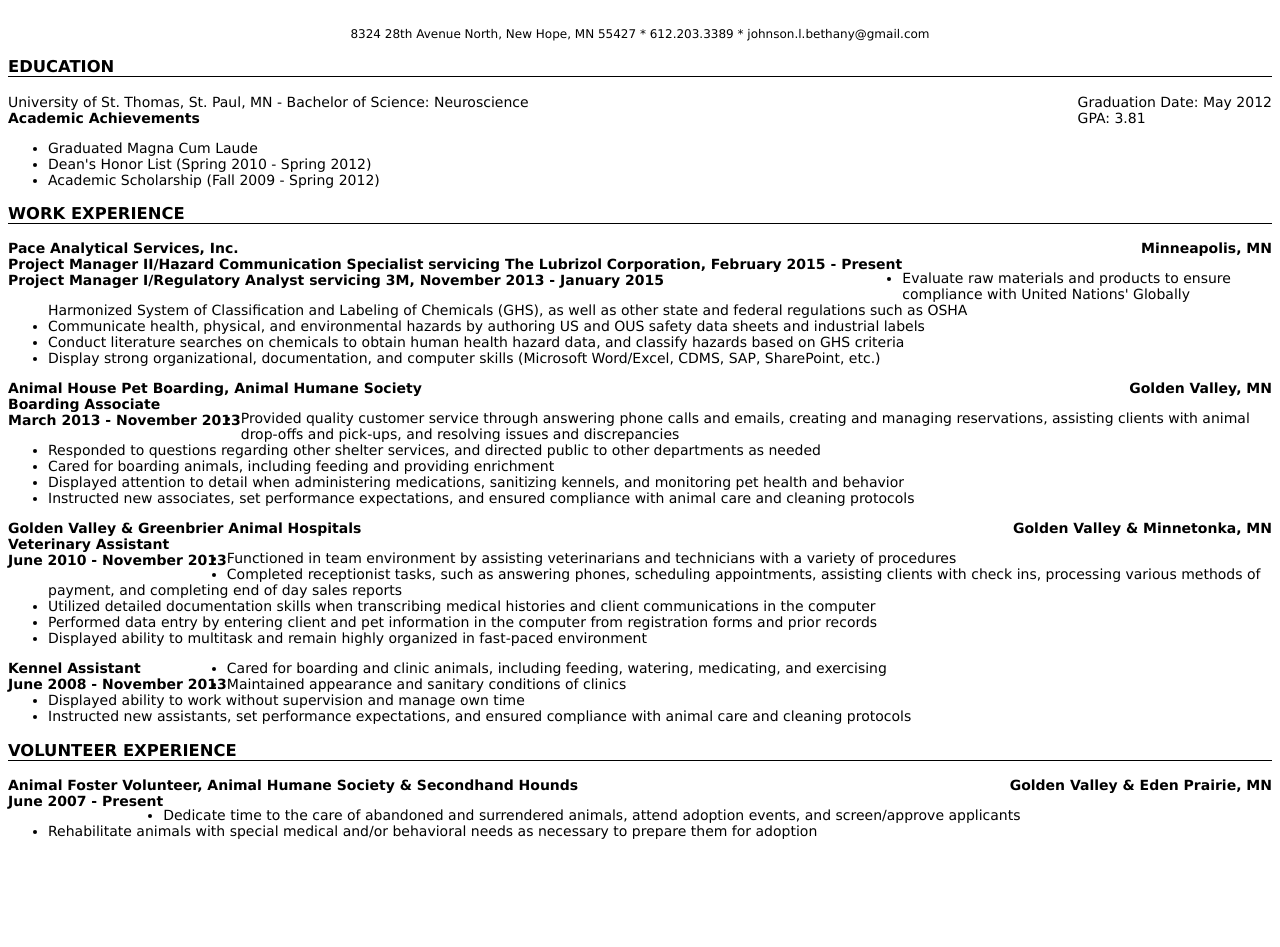
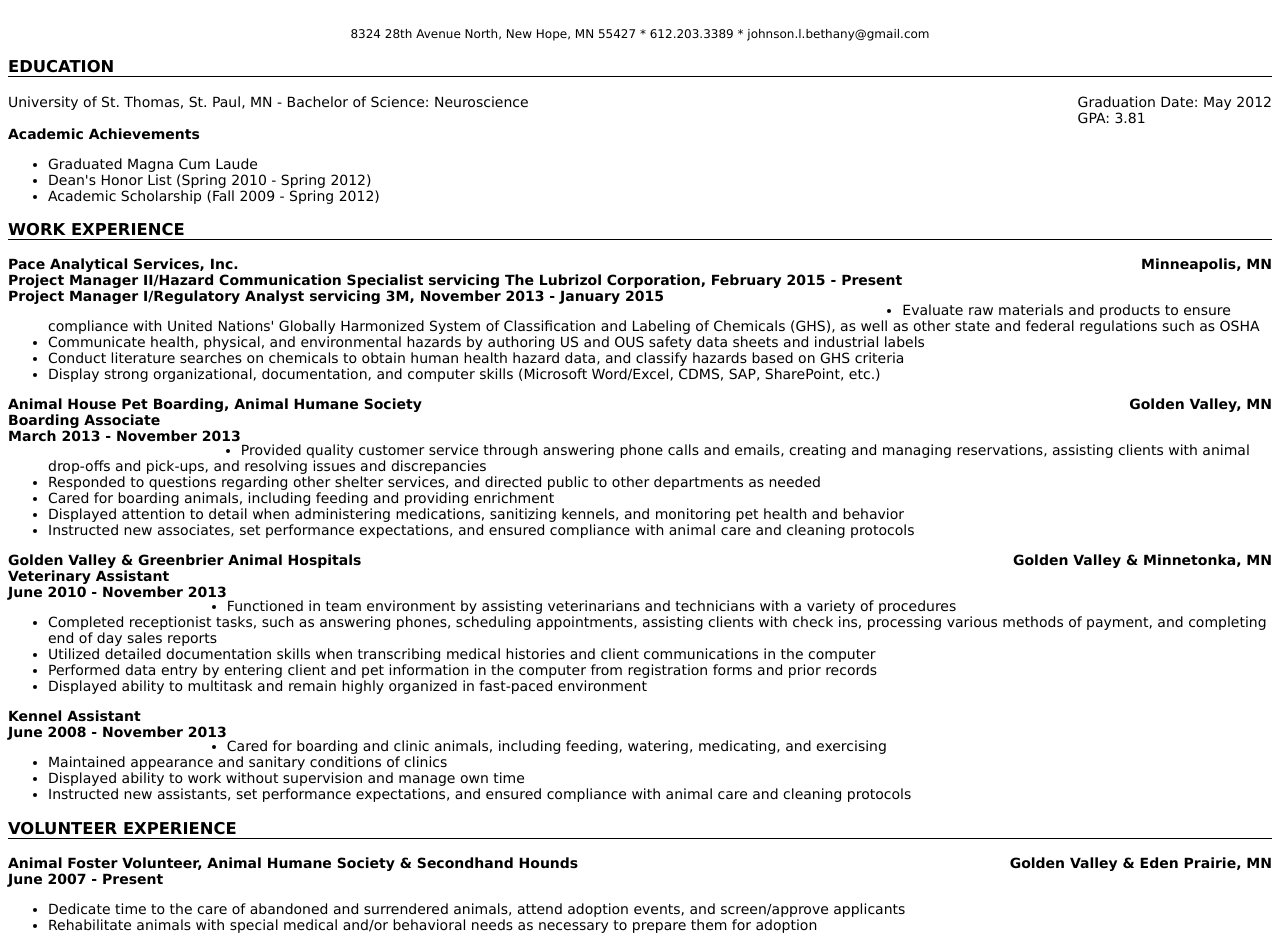
Before and after one commit to bljohnson/bljohnson.github.io, a plain HTML site: page index.html in a window 1280 px wide. Shown: the part 83-1030 px from the top of the page. Before the commit the page ends 936 px from the top, so only its background shows below. Drawn offline with Linux system fonts and the light colour scheme.

Commit message:
Update index.html

```diff
--- a/index.html
+++ b/index.html
@@ -14,7 +14,7 @@
 <div class="education">
 <h3>EDUCATION</h3>
 <p><span class="left">University of St. Thomas, St. Paul, MN - Bachelor of Science: Neuroscience</span><span class="right">Graduation Date: May 2012<br>
-GPA: 3.81</span><br>
+GPA: 3.81</span><br><br>
 <strong>Academic Achievements</strong>
 	<ul>
 	   	<li>Graduated Magna Cum Laude</li>
@@ -27,7 +27,7 @@ GPA: 3.81</span><br>
 <h3>WORK EXPERIENCE</h3>
 <p><strong><span class="left">Pace Analytical Services, Inc.</span><span class="right">Minneapolis, MN</span><br>
 <span class="left">Project Manager II/Hazard Communication Specialist servicing The Lubrizol Corporation, February 2015 - Present<br>
-Project Manager I/Regulatory Analyst servicing 3M, November 2013 - January 2015</span></strong>
+Project Manager I/Regulatory Analyst servicing 3M, November 2013 - January 2015</span></strong><br>
 	<ul>
 	   	<li>Evaluate raw materials and products to ensure compliance with United Nations' Globally Harmonized System of Classification and Labeling of Chemicals (GHS), as well as other state and federal regulations such as OSHA</li>
 	   	<li>Communicate health, physical, and environmental hazards by authoring US and OUS safety data sheets and industrial labels</li>
@@ -37,7 +37,7 @@ Project Manager I/Regulatory Analyst servicing 3M, November 2013 - January 2015<
 </p>
 <p><strong><span class="left">Animal House Pet Boarding, Animal Humane Society</span><span class="right">Golden Valley, MN</span><br>
 <span class="left">Boarding Associate<br>
-March 2013 - November 2013</span></strong>
+March 2013 - November 2013</span></strong><br>
 	<ul>
 		<li>Provided quality customer service through answering phone calls and emails, creating and managing reservations, assisting clients with animal drop-offs and pick-ups, and resolving issues and discrepancies</li>
 		<li>Responded to questions regarding other shelter services, and directed public to other departments as needed</li>
@@ -48,7 +48,7 @@ March 2013 - November 2013</span></strong>
 </p>
 <p><strong><span class="left">Golden Valley & Greenbrier Animal Hospitals</span><span class="right">Golden Valley & Minnetonka, MN</span><br>
 <span class="left">Veterinary Assistant<br>
-June 2010 - November 2013</span></strong>
+June 2010 - November 2013</span></strong><br>
 	<ul>
 		<li>Functioned in team environment by assisting veterinarians and technicians with a variety of procedures</li>
 		<li>Completed receptionist tasks, such as answering phones, scheduling appointments, assisting clients with check ins, processing various methods of payment, and completing end of day sales reports</li>
@@ -57,7 +57,7 @@ June 2010 - November 2013</span></strong>
 		<li>Displayed ability to multitask and remain highly organized in fast-paced environment</li>
 	</ul>
 	<strong><span class="left">Kennel Assistant<br>
-	June 2008 - November 2013</span></strong>
+	June 2008 - November 2013</span></strong><br>
 	<ul>
 		<li>Cared for boarding and clinic animals, including feeding, watering, medicating, and exercising</li>
 		<li>Maintained appearance and sanitary conditions of clinics</li>
@@ -69,7 +69,7 @@ June 2010 - November 2013</span></strong>
 <div class="volunteer">
 <h3>VOLUNTEER EXPERIENCE</h3>
 <p><strong><span class="left">Animal Foster Volunteer, Animal Humane Society & Secondhand Hounds</span><span class="right">Golden Valley & Eden Prairie, MN</span><br>
-<span class="left">June 2007 - Present</span></strong>
+<span class="left">June 2007 - Present</span></strong><br>
 	<ul>
 		<li>Dedicate time to the care of abandoned and surrendered animals, attend adoption events, and screen/approve applicants</li>
 		<li>Rehabilitate animals with special medical and/or behavioral needs as necessary to prepare them for adoption</li>
```
